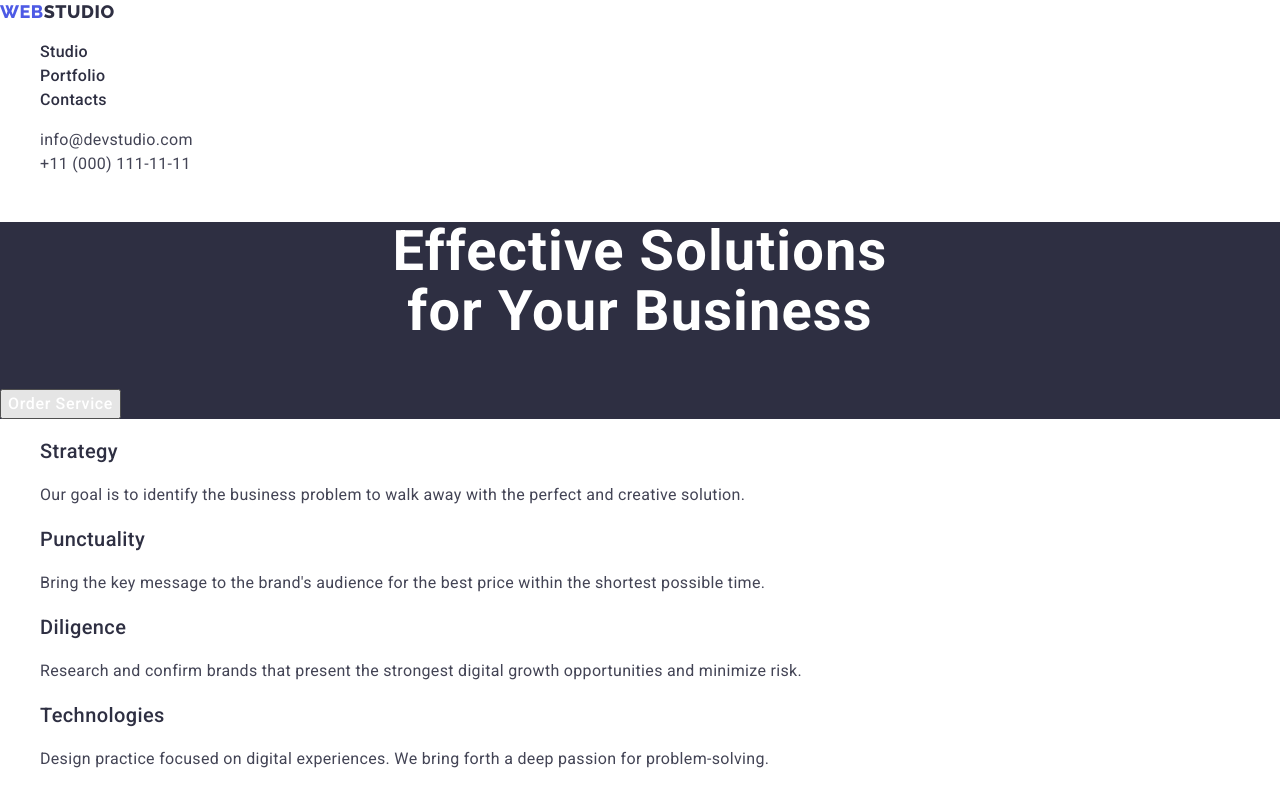
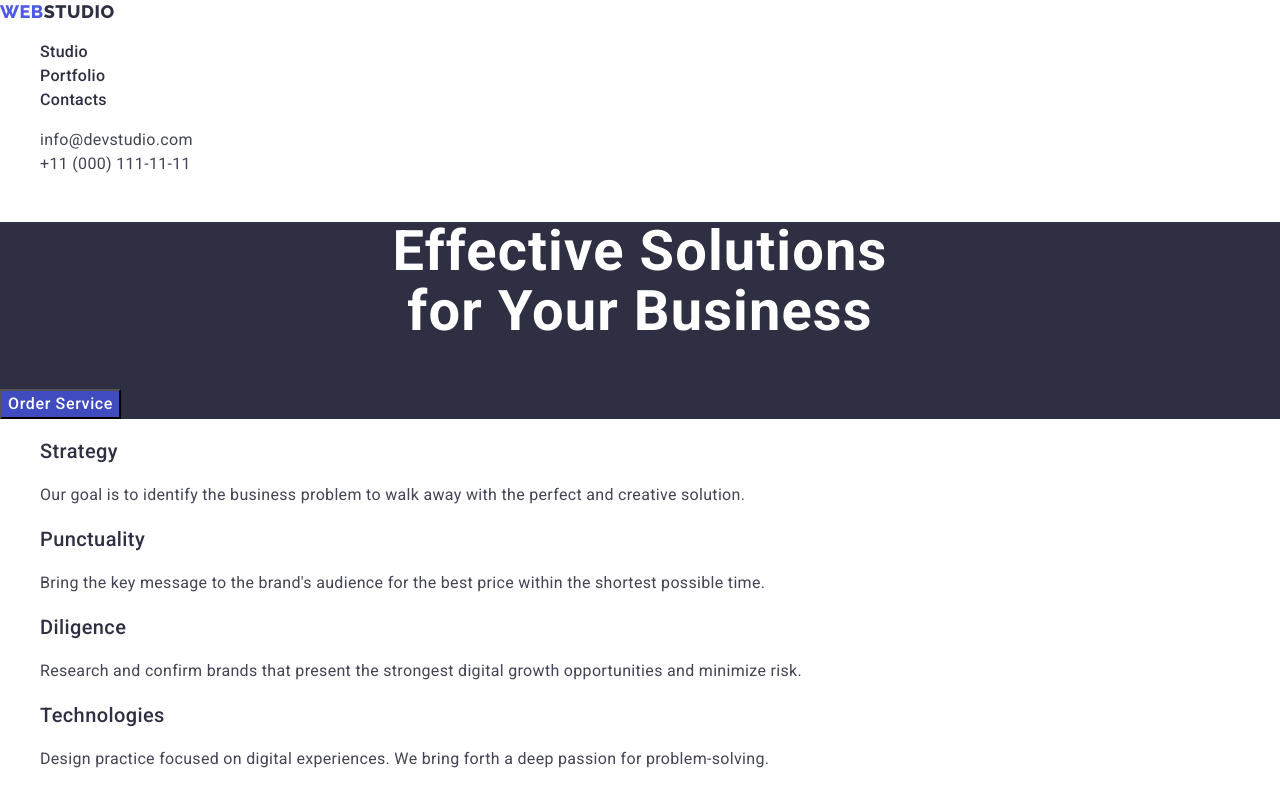
Before and after one commit to FeMaxxx/goit-markup-hw-02, a plain HTML site: page index.html in a window 1280 px wide. In both pictures the pointer is over the button "Order Service". Shown: the top 798 px of the page. Drawn offline with nearby package versions, Linux system fonts and the light colour scheme.

Commit message:
Button - order service
hover, focus, bg color.

```diff
--- a/css/styles.css
+++ b/css/styles.css
@@ -95,6 +95,10 @@ a {
   line-height: 1.5;
   letter-spacing: 0.04em;
   color: #ffffff;
+  background-color: #4d5ae5;
+}
+.hiro_button:hover, .hiro_button:focus {
+  background-color: #404bbf;
 }
 
 .our-team {
--- a/sass/section/_hiro.scss
+++ b/sass/section/_hiro.scss
@@ -16,4 +16,10 @@
   line-height: 1.5;
   letter-spacing: 0.04em;
   color: #ffffff;
+  background-color: $accent-color;
+
+  &:hover,
+  &:focus {
+    background-color: $hover-color;
+  }
 }
```
